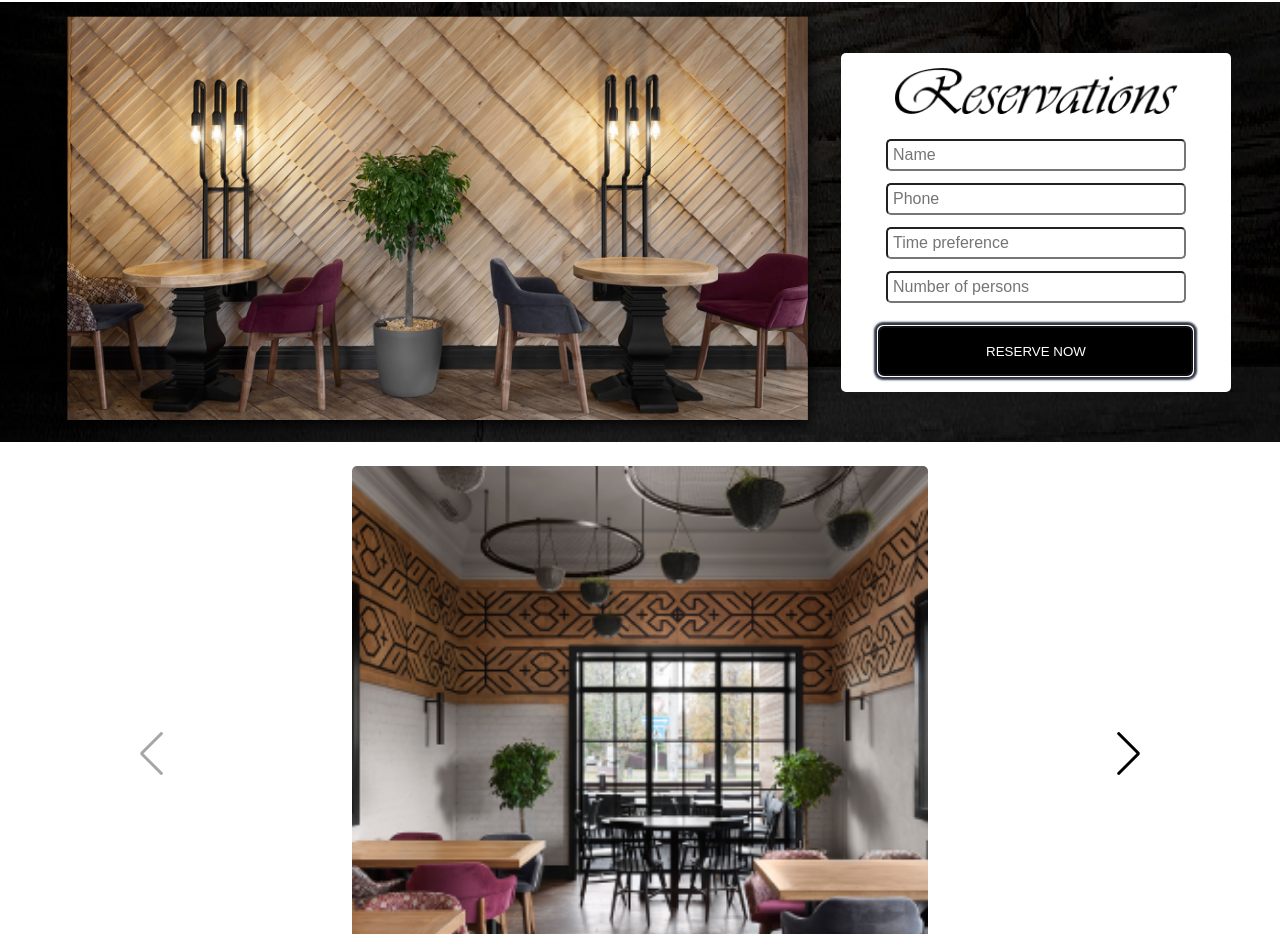
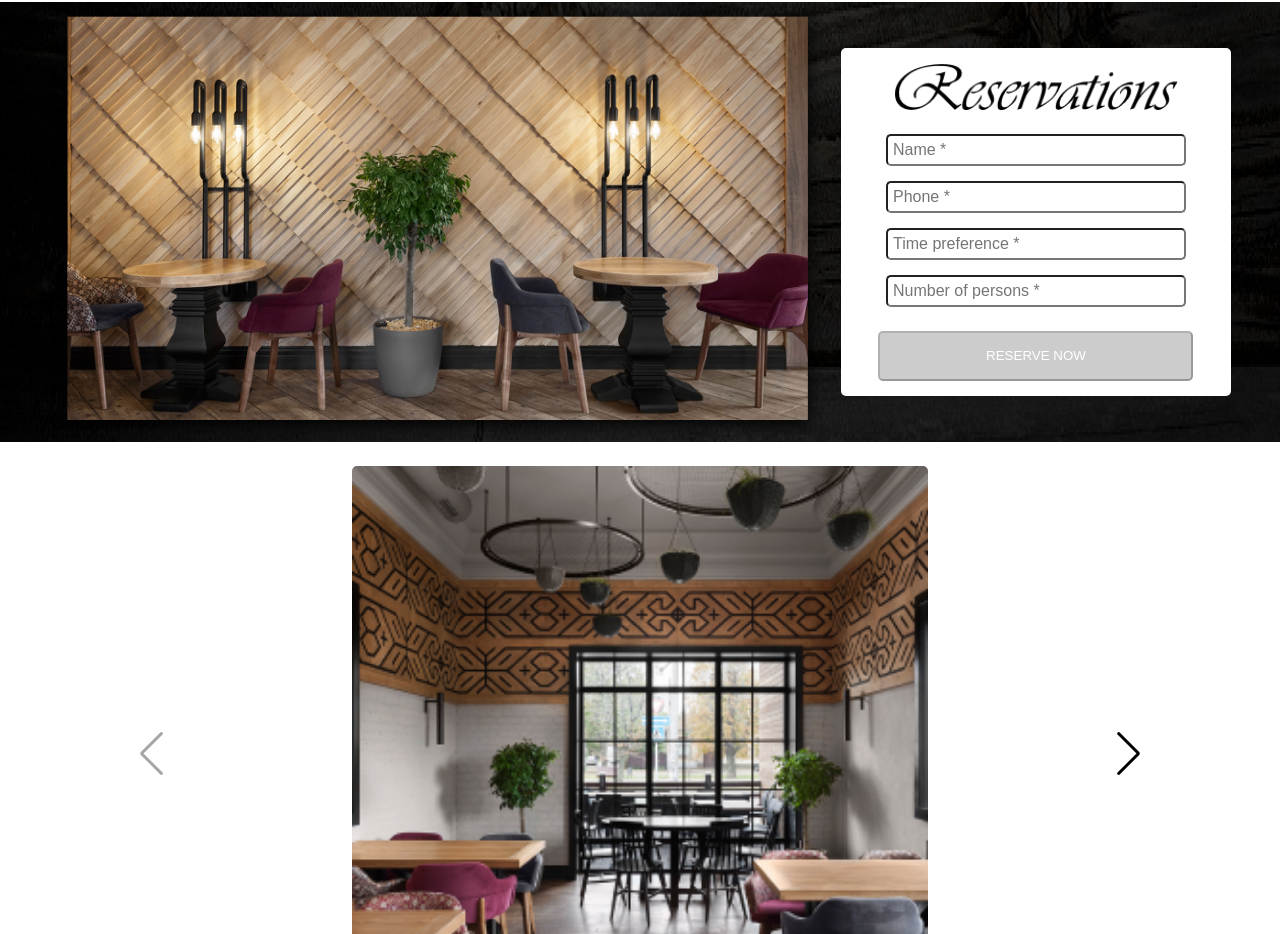
Before and after one commit to ninaTorgunakova/restaurant-project, a React (Create React App) app: page / in a window 1280 px wide. Shown: the part 2014-2948 px from the top of the page. Built offline with nearby package versions, Linux system fonts and the light colour scheme.

Commit message:
Add validation

```diff
--- a/src/Reservation/Reservation-validators.ts
+++ b/src/Reservation/Reservation-validators.ts
@@ -21,7 +21,17 @@ export const phoneValidator = (phone: string): string => {
   return '';
 };
 
+export const dateValidator = (date: string): string => {
+  if (date.length === 0) {
+    return 'Date is required';
+  }
+  return '';
+};
+
 export const amountValidator = (amount: string): string => {
+  if (amount.length === 0) {
+    return 'Number of persons is required';
+  }
   if (!new RegExp(/^[1-9]\d*$/).test(amount)) {
     return 'Enter positive number, please';
   }
--- a/src/Reservation/Reservation.scss
+++ b/src/Reservation/Reservation.scss
@@ -40,7 +40,7 @@
   & .input-block {
     display: flex;
     flex-direction: column;
-    gap: 12px;
+    gap: 15px;
     margin: 2% 0%;
     & .field {
       display: flex;
@@ -88,20 +88,13 @@
   &:focus {
     box-shadow: 0 0 2px 4px #2f3546;
   }
-  &:active {
+  &:active:not([disabled]) {
     background-color: #6f7177;
     box-shadow: 0 5px #2f3546;
     transform: translateY(4px);
   }
-}
-
-.button.modal {
-  width: 250px;
-  height: 35px;
-  @media screen and (max-width: 600px) {
-    width: 150px;
-  }
-  @media screen and (max-width: 400px) {
-    width: 100px;
+  &:disabled {
+    background-color: #ccc;
+    cursor: no-drop;
   }
 }
--- a/src/Reservation/Reservation.tsx
+++ b/src/Reservation/Reservation.tsx
@@ -1,5 +1,5 @@
 import Modal from 'react-modal';
-import { useEffect, useState } from 'react';
+import React, { useEffect, useState } from 'react';
 
 import './Reservation.scss';
 import { amountValidator, nameValidator, phoneValidator } from './Reservation-validators';
@@ -8,45 +8,74 @@ Modal.setAppElement('#root');
 
 const Reservation = () => {
     const [modalIsOpen, setIsOpen] = useState(false);
-    const openModal = (): void => {
-      setIsOpen(true);
-    }
-    const closeModal = (): void => {
-      setIsOpen(false);
-    }
+    const [isDisabledSubmit, setIsDisabledSubmit] = useState(true);
+    const openModal = (): void => setIsOpen(true);
+    const closeModal = (): void => setIsOpen(false);
     const [inputValues, setInputValue] = useState({
-      name: '',
-      phone: '',
-      amount: '',
+      name: {
+        value: '',
+        dirty: false
+      },
+      phone: {
+        value: '',
+        dirty: false
+      },
+      date: {
+        value: '',
+        dirty: false
+      },
+      amount: {
+        value: '',
+        dirty: false
+      }
     });
 
     const [validation, setValidation] = useState({
       name: '',
       phone: '',
       amount: '',
+      date: ''
     });
 
     const handleChange = (event: React.ChangeEvent<HTMLInputElement>) => {
       const { name, value } = event.target;
-      setInputValue({ ...inputValues, [name]: value });
+      const updatedValues = { ...inputValues, [name]: { value, dirty: true } };
+      setInputValue(prevState => {
+        return {...prevState, ...updatedValues};
+      });
     }
 
-    const checkValidation = () => {
-      let errors: {name: string, phone: string, amount: string} = validation;
-      errors.name = nameValidator(inputValues.name);
-      errors.phone = phoneValidator(inputValues.phone);
-      errors.amount = amountValidator(inputValues.amount);
-      setValidation(errors);
+    const setValidationErrors = () => {
+      let errors = validation;
+      if (inputValues.name.dirty) {
+        errors.name = nameValidator(inputValues.name.value);
+      }
+      if (inputValues.phone.dirty) {
+        errors.phone = phoneValidator(inputValues.phone.value);
+      }
+      if (inputValues.amount.dirty) {
+        errors.amount = amountValidator(inputValues.amount.value);
+      }
+      if (inputValues.date.dirty) {
+        errors.amount = amountValidator(inputValues.amount.value);
+      }
+      if (errors.name || errors.phone || errors.date ||errors.amount ||
+        !inputValues.name.dirty || !inputValues.phone.dirty || !inputValues.date.dirty || !inputValues.amount.dirty) {
+        setIsDisabledSubmit(true);
+      } else {
+        setIsDisabledSubmit(false);
+      }
+      setValidation(prevState => {
+        return {...prevState, ...errors};
+      });
     }
 
     useEffect(() => {
-      checkValidation();
+      setValidationErrors();
     }, [inputValues]);
 
-    const checkAndSumbit = () => {
-      if (!nameValidator(inputValues.name) && !phoneValidator(inputValues.phone) && amountValidator(inputValues.amount)) {
-        openModal();
-      }
+    const submitForm = () => {
+      openModal();
     }
 
     const modalStyles: Modal.Styles = {
@@ -73,39 +102,45 @@ const Reservation = () => {
                 <div className='field'>
                   <input className='input'
                       type='text'
-                      placeholder='Name'
+                      placeholder='Name *'
                       name='name'
                       onChange={(e) => handleChange(e)}
-                      value={inputValues.name}/>
-                  {validation.name && <span className='error'>{validation.name}</span>}
+                      value={inputValues.name.value}/>
+                  {inputValues.name.dirty && <span className='error'>{validation.name}</span>}
                 </div>
                 <div className='field'>
                   <input className='input'
                       type='text'
-                      placeholder='Phone'
+                      placeholder='Phone *'
                       name='phone'
                       onChange={(e) => handleChange(e)}
-                      value={inputValues.phone}/>
-                  {validation.phone && <span className='error'>{validation.phone}</span>}
+                      value={inputValues.phone.value}/>
+                  {inputValues.phone.dirty && <span className='error'>{validation.phone}</span>}
                 </div>
                 <div className='field'>
-                <input className='input'
-                    type='text'
-                    onFocus={event => { event.preventDefault(); event.target.type='datetime-local' }}
-                    placeholder='Time preference'
-                    min={new Date().toISOString().slice(0, 16)}/>
+                <label>
+                  <input className='input'
+                      type='text'
+                      name='date'
+                      onChange={(e) => handleChange(e)}
+                      onFocus={event => { event.preventDefault(); event.target.type='datetime-local' }}
+                      placeholder='Time preference *'
+                      min={new Date().toISOString().slice(0, 16)}
+                      value={inputValues.date.value}/>
+                    {inputValues.date.dirty && <span className='error'>{validation.date}</span>}
+                </label>
                 </div>
                 <div className='field'>
                   <input className='input'
                       type='number'
                       name='amount'
-                      placeholder='Number of persons'
+                      placeholder='Number of persons *'
                       onChange={(e) => handleChange(e)}
-                      value={inputValues.amount}/>
-                  {validation.amount && <span className='error'>{validation.amount}</span>}
+                      value={inputValues.amount.value}/>
+                  {inputValues.amount.dirty && <span className='error'>{validation.amount}</span>}
                 </div>
               </div>
-              <button autoFocus type='submit' className='button' onClick={checkAndSumbit}>RESERVE NOW</button>
+              <button disabled={isDisabledSubmit} autoFocus type='submit' className='button' onClick={submitForm}>RESERVE NOW</button>
           </div>
           <Modal
               isOpen={modalIsOpen}
```
